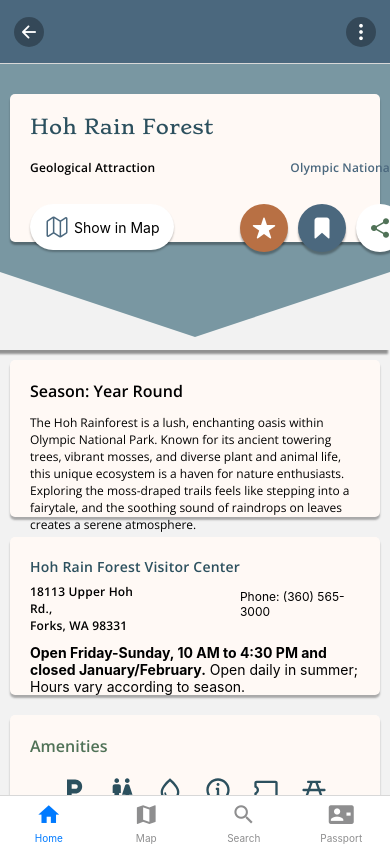
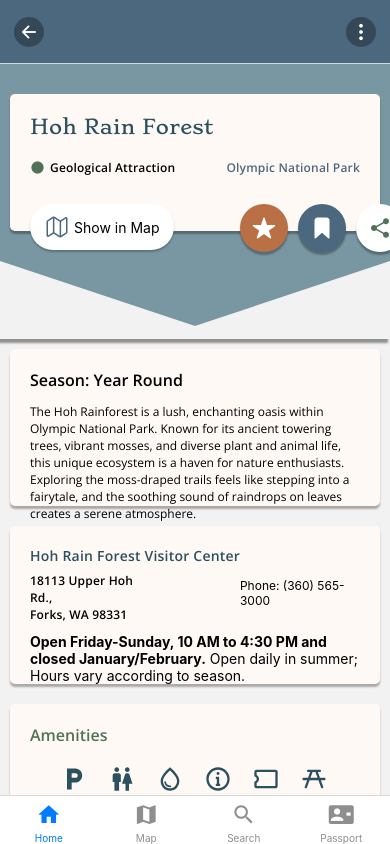
Before and after one commit to valeriavolunterio/nps_pnw, a React Native app: screen /Place in a window 390 px wide. Built offline with nearby package versions, Linux system fonts and the light colour scheme; what react-native would draw is missing.

Commit message:
fixed text alignment for PlaceScreen

```diff
--- a/screens/subScreens/PlaceScreen.js
+++ b/screens/subScreens/PlaceScreen.js
@@ -4,6 +4,7 @@
 import { Colors } from "../../styles/Colors";
 import { Fonts } from "../../styles/Fonts";
 import { SVGIcons } from "../../components/SVGIcons";
+import { Ionicons } from "@expo/vector-icons";
 import Svg, { Polygon } from "react-native-svg";
 import { ScrollView } from "react-native-gesture-handler";
 import ToggleButton from "../../components/ToggleButtons";
@@ -81,11 +82,22 @@
                 style={{
                   flexDirection: "row",
                   alignItems: "center",
+                  justifyContent: "space-between",
                   marginTop: 5,
+                  marginBottom: 35,
                 }}
               >
-                {/* icon */}
-                <View>
+                <View
+                  style={{
+                    flexDirection: "row",
+                    alignItems: "center",
+                  }}
+                >
+                  <Ionicons
+                    name="ellipse"
+                    size={15}
+                    color={Colors.green} // Add conditional for color based on type
+                  />
                   <Text style={styles.typeText}>{place.type}</Text>
                 </View>
                 <View>
@@ -204,18 +216,16 @@
   typeText: {
     ...Fonts.subheading,
     fontSize: 12,
-
+    marginLeft: 5,
     letterSpacing: 0.18,
-    marginBottom: 46,
   },
   parkText: {
     ...Fonts.subheading,
     fontSize: 12,
-
     letterSpacing: 0.18,
     color: Colors.baseTeal,
-    marginLeft: 135,
-    marginBottom: 46,
+    textAlign: "right",
+    marginRight: 0,
     flexWrap: "wrap",
   },
   seasonTitle: {
--- a/screens/subScreens/PlacesScreen.js
+++ b/screens/subScreens/PlacesScreen.js
@@ -224,7 +224,6 @@
           color={Colors.green} // Add conditional for color based on type
           style={styles.iconContainer}
         />
-        {/* Text content on the right of icon */}
         <View style={styles.textContainer}>
           <Text style={styles.subHeading}>{item.name}</Text>
           <Text style={styles.body} numberOfLines={2} ellipsizeMode="tail">
```
